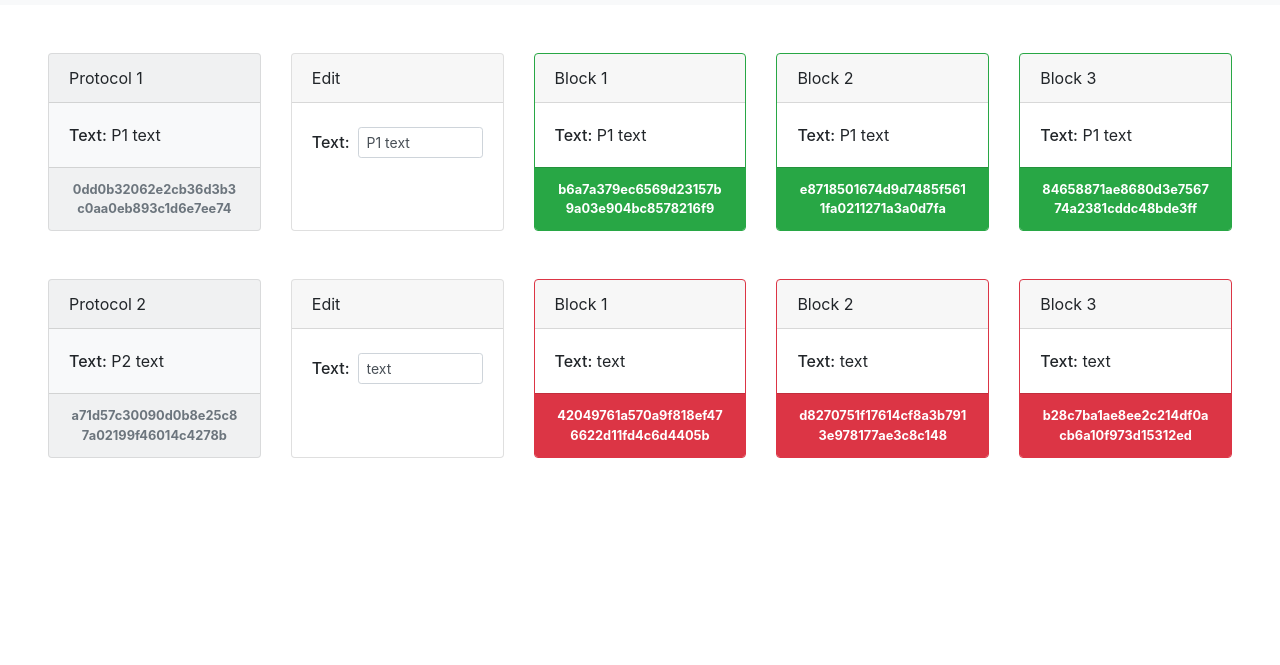
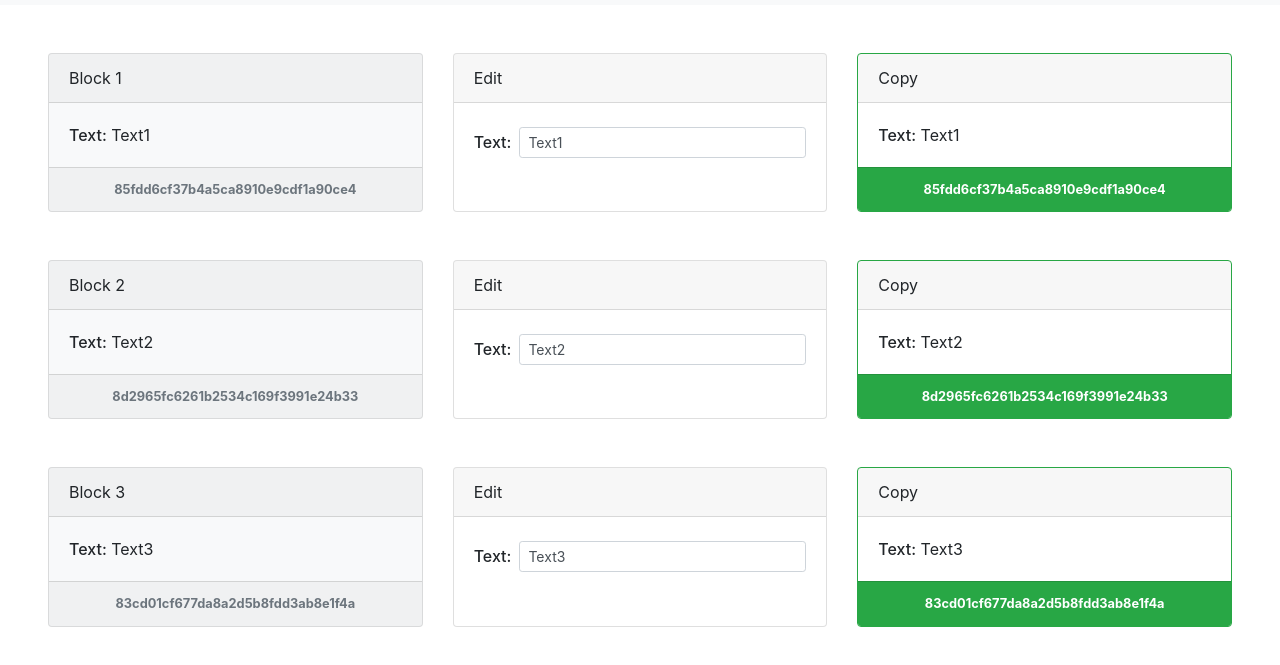
Before and after one commit to turganovulan/hash-demo, a plain HTML site: page index.html in a window 1280 px wide. Shown: the part 51-716 px from the top of the page. Drawn offline with nearby package versions, Linux system fonts and the light colour scheme.

Commit message:
BChain added

```diff
--- a/index.html
+++ b/index.html
@@ -11,12 +11,9 @@
 		integrity="sha384-9aIt2nRpC12Uk9gS9baDl411NQApFmC26EwAOH8WgZl5MYYxFfc+NcPb1dKGj7Sk" crossorigin="anonymous">
 
 	<style>
-			#main {
-				/* max-width: 1200px; */
-			}
-			.card {
+		/* .card {
 				margin-bottom: 24px;
-			}
+			} */
 	</style>
 </head>
 
@@ -26,90 +23,85 @@
 	</nav>
 
 	<div id="main" class="container-fluid p-5">
-		<div class="card-deck flex-nowrap mb-5">
+		<div id="block1" class="card-deck flex-nowrap mb-5">
 			<div class="card bg-light">
-					<div class="card-header">Protocol 1</div>
+				<div class="card-header">Block 1</div>
 				<div class="card-body">
 					<span class="h6">Text:</span>
-						<span id="p-1-text"></span>
+					<span class="p-text"></span>
 				</div>
-					<div class="card-footer text-center text-muted font-weight-bold small"><span id="p-1-hash"></span></div>
+				<div class="card-footer text-center text-muted font-weight-bold small"><span class="p-hash"></span></div>
 			</div>
 			<div class="card">
 				<div class="card-header">Edit</div>
 				<div class="card-body">
 					<div class="d-flex align-items-center">
-							<label for="p-1e-input" class="h6 col-form-label mr-2">Text:</label>
-							<input id="p-1e-input" class="form-control form-control-sm" type="text">
+						<label class="h6 col-form-label mr-2">Text:</label>
+						<input class="form-control form-control-sm p-input" type="text">
 					</div>
 				</div>
 			</div>
-				<div id="p-1r1" class="card">
-					<div class="card-header">Block 1</div>
+			<div class="card p-copy">
+				<div class="card-header">Copy</div>
 				<div class="card-body">
 					<span class="h6">Text:</span>
-						<span class="p-text"></span>
+					<span class="p-copy-text"></span>
 				</div>
-					<div class="card-footer text-center text-white font-weight-bold small"><span class="p-hash"></span></div>
+				<div class="card-footer text-center text-white font-weight-bold small"><span class="p-copy-hash"></span></div>
 			</div>
-				<div id="p-1r2" class="card">
+		</div>
+		<div id="block2" class="card-deck flex-nowrap mb-5">
+			<div class="card bg-light">
 				<div class="card-header">Block 2</div>
 				<div class="card-body">
 					<span class="h6">Text:</span>
 					<span class="p-text"></span>
 				</div>
-					<div class="card-footer text-center text-white font-weight-bold small"><span class="p-hash"></span></div>
+				<div class="card-footer text-center text-muted font-weight-bold small"><span class="p-hash"></span></div>
 			</div>
-				<div id="p-1r3" class="card">
+			<div class="card">
+				<div class="card-header">Edit</div>
+				<div class="card-body">
+					<div class="d-flex align-items-center">
+						<label class="h6 col-form-label mr-2">Text:</label>
+						<input class="form-control form-control-sm p-input" type="text">
+					</div>
+				</div>
+			</div>
+			<div class="card p-copy">
+				<div class="card-header">Copy</div>
+				<div class="card-body">
+					<span class="h6">Text:</span>
+					<span class="p-copy-text"></span>
+				</div>
+				<div class="card-footer text-center text-white font-weight-bold small"><span class="p-copy-hash"></span></div>
+			</div>
+		</div>
+		<div id="block3" class="card-deck flex-nowrap mb-5">
+			<div class="card bg-light">
 				<div class="card-header">Block 3</div>
 				<div class="card-body">
 					<span class="h6">Text:</span>
 					<span class="p-text"></span>
 				</div>
-					<div class="card-footer text-center text-white font-weight-bold small"><span class="p-hash"></span></div>
-				</div>
-		</div>
-		<div class="card-deck flex-nowrap">
-			<div class="card bg-light">
-				<div class="card-header">Protocol 2</div>
-				<div class="card-body">
-					<span class="h6">Text:</span>
-					<span id="p-2-text"></span>
-				</div>
-				<div class="card-footer text-center text-muted font-weight-bold small"><span id="p-2-hash"></span></div>
+				<div class="card-footer text-center text-muted font-weight-bold small"><span class="p-hash"></span></div>
 			</div>
 			<div class="card">
 				<div class="card-header">Edit</div>
 				<div class="card-body">
 					<div class="d-flex align-items-center">
-						<label for="p-2e-input" class="h6 col-form-label mr-2">Text:</label>
-						<input id="p-2e-input" class="form-control form-control-sm" type="text">
+						<label class="h6 col-form-label mr-2">Text:</label>
+						<input class="form-control form-control-sm p-input" type="text">
 					</div>
 				</div>
 			</div>
-			<div id="p-2r1" class="card">
-				<div class="card-header">Block 1</div>
+			<div class="card p-copy">
+				<div class="card-header">Copy</div>
 				<div class="card-body">
 					<span class="h6">Text:</span>
-					<span class="p-text"></span>
+					<span class="p-copy-text"></span>
 				</div>
-				<div class="card-footer text-center text-white font-weight-bold small"><span class="p-hash"></span></div>
-			</div>
-			<div id="p-2r2" class="card">
-				<div class="card-header">Block 2</div>
-				<div class="card-body">
-					<span class="h6">Text:</span>
-					<span class="p-text"></span>
-				</div>
-				<div class="card-footer text-center text-white font-weight-bold small"><span class="p-hash"></span></div>
-			</div>
-			<div id="p-2r3" class="card">
-				<div class="card-header">Block 3</div>
-				<div class="card-body">
-					<span class="h6">Text:</span>
-					<span class="p-text"></span>
-				</div>
-				<div class="card-footer text-center text-white font-weight-bold small"><span class="p-hash"></span></div>
+				<div class="card-footer text-center text-white font-weight-bold small"><span class="p-copy-hash"></span></div>
 			</div>
 		</div>
 	</div>
--- a/script.js
+++ b/script.js
@@ -1,64 +1,71 @@
-var protocol1 = {
-  text: 'P1 text'
-}
-var protocol1edit = {
-  text: 'P1 text'
+class Block {
+  constructor(id, data, prevHash) {
+    this.id = id;
+    this.data = Object.assign({}, data);
+    this.copy = Object.assign({}, data);
+    this.prevHash = prevHash;
+    this.hash = this.getHash();
+
+    $(this.id).find('.p-input').on('keyup change keydown', e => {
+      this.copy.text = e.target.value;
+      this.draw()
+      this.validate()
+    })
+  }
+
+  draw () {
+    $(this.id).find('.p-text').text(this.data.text)
+    $(this.id).find('.p-hash').text(this.hash)
+    $(this.id).find('.p-input').val(this.copy.text)
+    $(this.id).find('.p-copy-text').text(this.copy.text)
+    $(this.id).find('.p-copy-hash').text(this.getHash())
+  }
+
+  setValidity(validity) {
+    $(this.id).find('.p-copy').toggleClass('border-danger', !validity)
+    $(this.id).find('.p-copy').toggleClass('border-success ', validity)
+    $(this.id).find('.p-copy .card-footer').toggleClass('bg-danger', !validity)
+    $(this.id).find('.p-copy .card-footer').toggleClass('bg-success ', validity)
+  }
+
+  getHash() {
+    var encript = JSON.stringify(this.copy) + this.prevHash;
+    return objectHash.MD5(encript);
+  }
 }
 
-var protocol2 = {
-  text: 'P2 text'
-}
-var protocol2edit = {
-  text: 'text'
-}
-var tmp_hash
+class BlockChain {
+  constructor() {
+    this.chain = [];
+  }
 
-function updateHash(id, protocol, edit, hash) {
-  const result = Object.assign({ hash: hash }, protocol, edit)
-  const result_hash = objectHash(result)
+  addBlock(id, data) {
+    const prevHash = this.chain.length !== 0 ? this.chain[this.chain.length - 1].hash : 0;
+    const block = new Block(id, data, prevHash);
+    block.validate = this.validate.bind(this);
+    block.draw()
+    this.chain.push(block);
+  }
 
-  $(id + ' .p-text').text(result.text)
-  $(id + ' .p-hash').text(result_hash)
-
-  const protocol_hash = objectHash(protocol)
-  const edit_hash = objectHash(Object.assign({}, protocol, edit))
-  $(id).toggleClass('border-danger', protocol_hash !== edit_hash)
-  $(id).toggleClass('border-success ', protocol_hash === edit_hash)
-  $(id + ' .card-footer').toggleClass('bg-danger', protocol_hash !== edit_hash)
-  $(id + ' .card-footer').toggleClass('bg-success ', protocol_hash === edit_hash)
-
-  return result_hash
-}
-
-function update() {
-  const hash1 = objectHash(protocol1)
-  const hash2 = objectHash(protocol2)
-
-  $('#p-1-text').text(protocol1.text)
-  $('#p-1e-input').val(protocol1edit.text)
-  $('#p-2-text').text(protocol2.text)
-  $('#p-2e-input').val(protocol2edit.text)
-
-  tmp_hash = updateHash('#p-1r1', protocol1, protocol1edit)
-  tmp_hash = updateHash('#p-1r2', protocol1, protocol1edit, tmp_hash)
-  tmp_hash = updateHash('#p-1r3', protocol1, protocol1edit, tmp_hash)
-  tmp_hash = updateHash('#p-2r1', protocol2, protocol2edit)
-  tmp_hash = updateHash('#p-2r2', protocol2, protocol2edit, tmp_hash)
-  tmp_hash = updateHash('#p-2r3', protocol2, protocol2edit, tmp_hash)
-
-  $('#p-1-hash').text(hash1)
-  $('#p-2-hash').text(hash2)
+  validate() {
+    let validity = true;
+    for (var i = 0; i < this.chain.length; i++) {
+      if (this.chain[i].hash !== this.chain[i].getHash()) {
+        validity = false
+      }
+      if (i > 0 && this.chain[i].prevHash !== this.chain[i - 1].hash) {
+        validity = false
+      }
+      this.chain[i].setValidity(validity)
+    }
+  }
 }
 
 $(document).ready(function () {
-  $('#p-1e-input').on('keyup change keydown', e => {
-    protocol1edit.text = e.target.value;
-    update()
-  })
-  $('#p-2e-input').on('keyup change keydown', e => {
-    protocol2edit.text = e.target.value;
-    update()
-  })
+  const BChain = new BlockChain();
 
-  update()
+  BChain.addBlock('#block1', { text: 'Text1' })
+  BChain.addBlock('#block2', { text: 'Text2' })
+  BChain.addBlock('#block3', { text: 'Text3' })
+  BChain.validate()
 });
```
Lines whose indentation alone changed are shown as unchanged.
